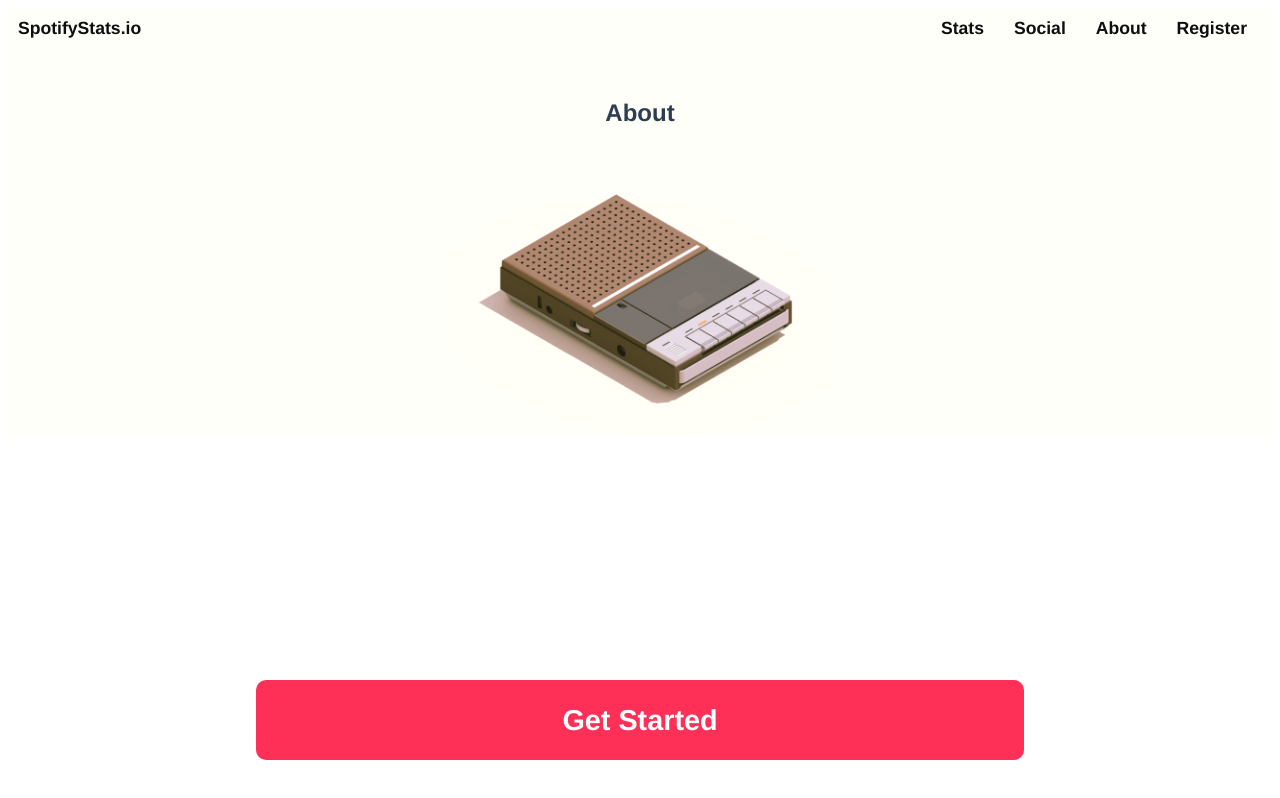
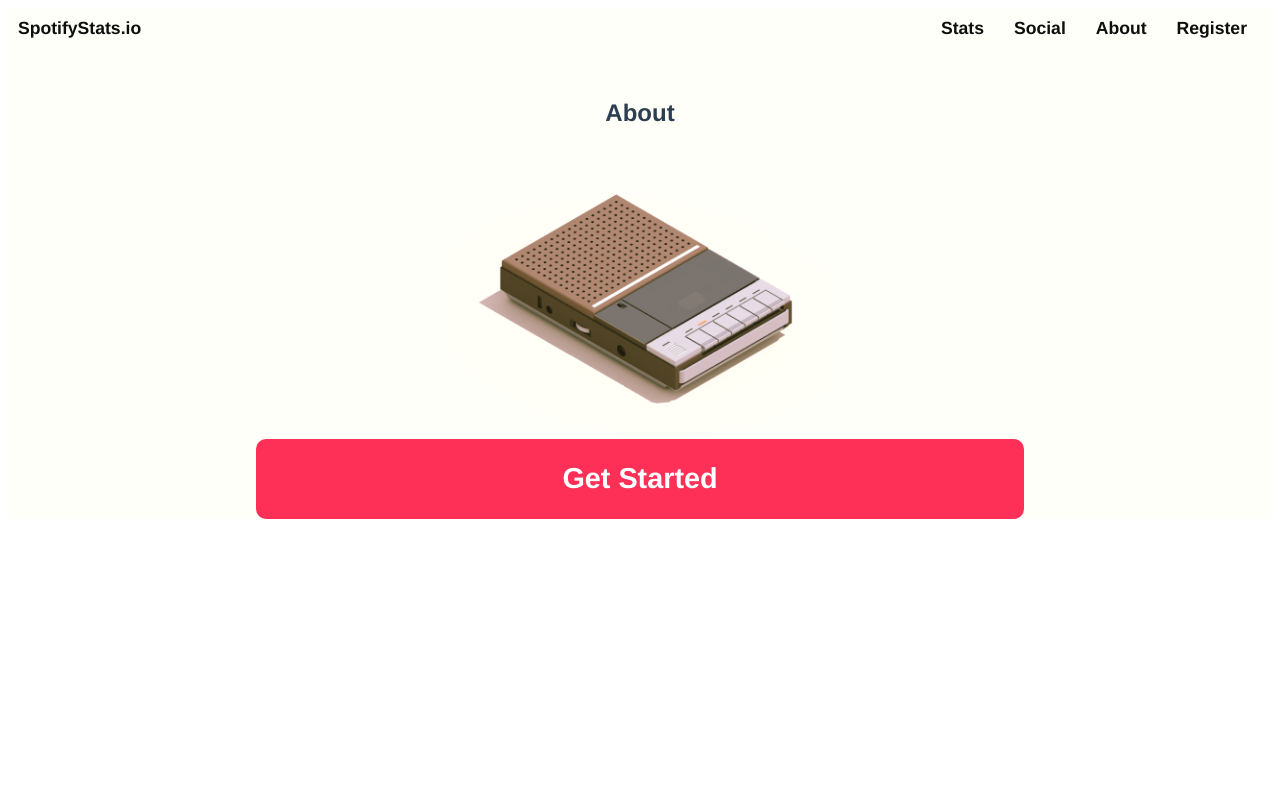
Before and after one commit to richardestes/spotify_vuejs, a Vue app: page /register in a window 1280 px wide. Built offline with nearby package versions, Linux system fonts and the light colour scheme; a small style sheet from the web is missing; what lottie-vuejs would draw is missing.

Commit message:
Adding loading screens! Exciting! :sunglasses:

```diff
--- a/src/App.vue
+++ b/src/App.vue
@@ -12,6 +12,6 @@
   text-align: center;
   color: #2c3e50;
   display: flex;
-  background-color: #FFFFFF;
+  background-color: #FFFFF9;
 }
 </style>
--- a/src/views/Home.vue
+++ b/src/views/Home.vue
@@ -1,6 +1,5 @@
 <template>
   <div class="main">
-    <div v-if="loading">Loading some data</div>
     <div class="nav">
       <Header />
     </div>
@@ -26,7 +25,6 @@ export default {
     return {
       token: '',
       gifPath: '../assets/21008-social-media-concept.gif',
-      loading:false,
     }
   },
   methods: {
--- a/src/views/Register.vue
+++ b/src/views/Register.vue
@@ -3,27 +3,33 @@
     <div class="nav">
       <Header />
     </div>
-    <h2>About</h2>
-    <img v-bind:src="require('../assets/cassette_still.gif')" class="aboutImage" />
-    <div class="registerContainer">
-      <button class="registerButton" v-on:click="registerUser(token)">Get Started</button>
+    <LoadingScreen v-if="loading"></LoadingScreen>
+    <div id="body" v-if="!loading">
+      <h2>About</h2>
+      <img v-bind:src="require('../assets/cassette_still.gif')" class="aboutImage" />
+      <div class="registerContainer">
+        <button class="registerButton" v-on:click="registerUser(token)">Get Started</button>
+      </div>
     </div>
   </div>
 </template>
 
 <script>
 import Header from "../views/components/Header"
+import LoadingScreen from "../views/components/LoadingScreen"
 
 export default {
   components: {
-    Header
+    Header,
+    LoadingScreen
   },
   data() {
     return {
       token: '',
       userInfo: '',
       userUrl: '',
-      userId: ''
+      userId: '',
+      loading: false,
     }
   },
   created() {
@@ -59,8 +65,12 @@ export default {
       return response;
     },
     async registerUser(token) {
+      this.loading = true;
+      console.log(this.loading);
       let dataCall = await userLibraryUpload(token);
       let retrievedData = await dataCall.json();
+      this.loading = false;
+      console.log(this.loading);
       console.log(retrievedData);
       async function userLibraryUpload(token) {
         console.log(token);
@@ -119,7 +129,7 @@ export default {
    * going to be trial and error: */
   padding: 0.25rem 0.35rem;
   font-size: calc(1rem + 1vw);
-  position:absolute;
-  bottom:40px;
+  /* position:absolute;
+  bottom:40px; */
 }
 </style>
--- a/src/views/Stats.vue
+++ b/src/views/Stats.vue
@@ -3,7 +3,8 @@
     <div id="nav">
       <Header />
     </div>
-    <div id="profileStats">
+    <LoadingScreen v-if="loading"></LoadingScreen>
+    <div id="profileStats" v-if="!loading">
       <ProfileStats
         v-bind:displayName="userInfo.display_name"
         v-bind:username="userInfo.id"
@@ -19,14 +20,16 @@
       <button class="toggleButton" v-on:click="getTopTracks(token,'short_term')">Past 4 Weeks</button>
       <button class="toggleButton" v-on:click="getTopTracks(token,'medium_term')">Past 6 Months</button>
       <button class="toggleButton" v-on:click="getTopTracks(token,'long_term')">All Time</button>
-      <List v-bind:list="userTopTrackNames" v-bind:listLinks="userTopTrackLinks" v-bind:listName="topSongHeader"/>
+      <LoadingScreen v-if="loading"></LoadingScreen>
+      <List v-if="!loading" v-bind:list="userTopTrackNames" v-bind:listLinks="userTopTrackLinks" v-bind:listName="topSongHeader"/>
     </div>
     <div id="topArtists">
       <h1 class="topArtistsTitle">Top Artists ({{artistButtonChoice}})</h1>
       <button class="toggleButton" v-on:click="getTopArtists(token,'short_term')">Past 4 Weeks</button>
       <button class="toggleButton" v-on:click="getTopArtists(token,'medium_term')">Past 6 Months</button>
       <button class="toggleButton" v-on:click="getTopArtists(token,'long_term')">All Time</button>
-      <List v-bind:list="userTopArtistNames" v-bind:listLinks="userTopArtistLinks" v-bind:listName="topArtistHeader"/>
+      <LoadingScreen v-if="loading"></LoadingScreen>
+      <List v-if="!loading" v-bind:list="userTopArtistNames" v-bind:listLinks="userTopArtistLinks" v-bind:listName="topArtistHeader"/>
     </div>
   </div>
 </template>
@@ -35,6 +38,7 @@
 import Header from "../views/components/Header"
 import ProfileStats from "../views/components/ProfileStats"
 import List from "../views/components/List"
+import LoadingScreen from "../views/components/LoadingScreen"
 
 export default {
   name: "Stats",
@@ -55,15 +59,18 @@ export default {
       songButtonChoice: '',
       artistButtonChoice: '',
       userUrl: '',
+      loading: false
     }
   },
   components: {
     Header,
     ProfileStats,
-    List
+    List,
+    LoadingScreen
   },
   methods : {
     async getUserInfo(token){
+      this.loading = true;
       const result = await fetch(`https://api.spotify.com/v1/me`, {
         method: 'GET',
         headers: { 'Authorization': 'Bearer ' + token }
@@ -75,6 +82,7 @@ export default {
         this.userUrl = 'https://open.spotify.com/user/' + this.userId;
         console.log(this.userInfo);
       }
+      this.loading = false;
       return response;
     },
     async getUserTracks(token){
```
Also changed, not shown: 1 other file (tests, documents, lock files or other folders).
